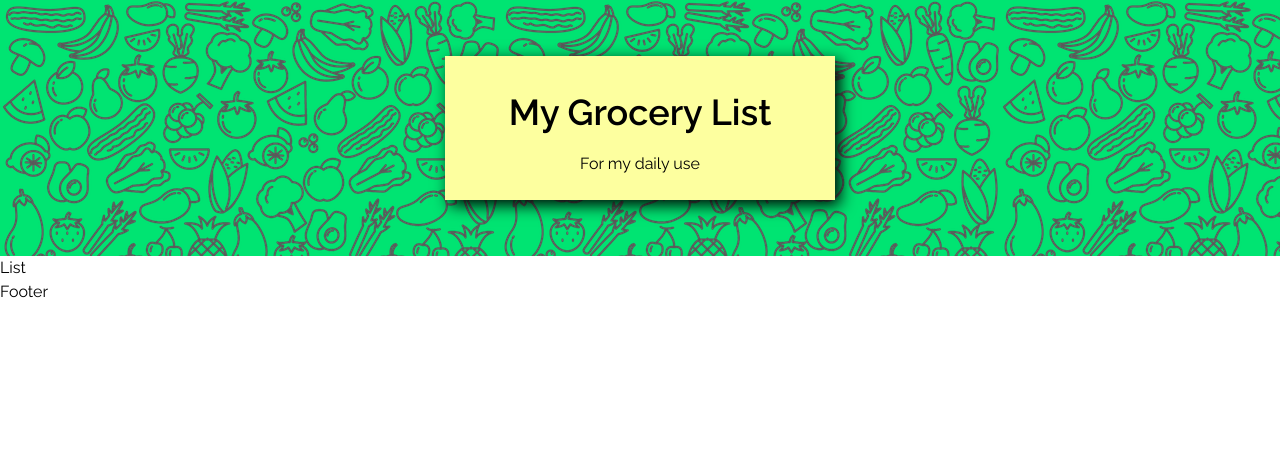
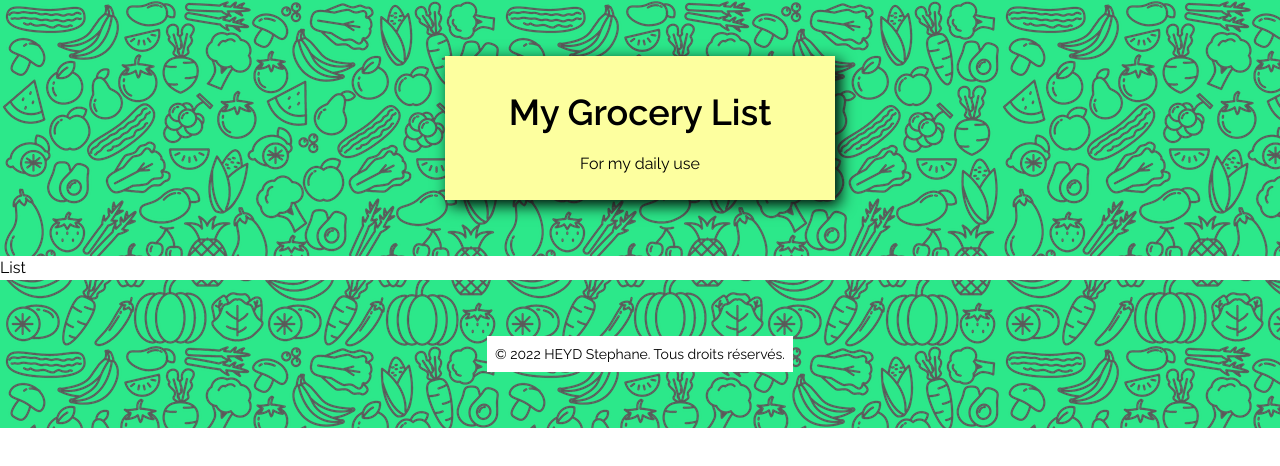
Before and after one commit to DrHyde01/GroceryList-React, a React (Vite) app: page / in a window 1280 px wide. Shown: the top 466 px of the page. Built offline with nearby package versions, Linux system fonts and the light colour scheme.

Commit message:
Footer and more custom CSS

```diff
--- a/src/components/Footer/index.jsx
+++ b/src/components/Footer/index.jsx
@@ -1,7 +1,19 @@
 import React from "react";
+import background from "../../images/foodPattern.png";
 
 const Footer = () => {
-  return <div>Footer</div>;
+  return (
+    <>
+      <footer
+        className="flex justify-center items-center p-14 bg-customGreen bg-fixed"
+        style={{ backgroundImage: `url('${background}')` }}
+      >
+        <p className="text-sm text-center p-2 bg-white">
+          © 2022 HEYD Stephane. Tous droits réservés.
+        </p>
+      </footer>
+    </>
+  );
 };
 
 export default Footer;
--- a/src/components/Header/index.jsx
+++ b/src/components/Header/index.jsx
@@ -4,10 +4,10 @@ import background from "../../images/foodPattern.png";
 const Header = () => {
   return (
     <div
-      className="flex justify-center align-center w-full h-auto p-14 bg-customGreen "
+      className="flex justify-center align-center w-full h-auto p-14 bg-customGreen bg-fixed "
       style={{ backgroundImage: `url('${background}')` }}
     >
-      <div className="flex flex-col justify-center w-1/3 p-5 bg-customYellow shadow-[_5px_5px_15px_#000] bg-fixed animate-titleAppear">
+      <div className="flex flex-col justify-center w-1/3 p-5 bg-customYellow shadow-[_5px_5px_15px_#000]  animate-titleAppear">
         <h1 className="text-4xl font-semibold text-center p-4">
           My Grocery List
         </h1>
--- a/tailwind.config.js
+++ b/tailwind.config.js
@@ -3,7 +3,7 @@ module.exports = {
   theme: {
     extend: {
       colors: {
-        customGreen: "#00e472",
+        customGreen: "rgba(0, 228, 114, 0.829)",
         customYellow: "#fdff9f",
       },
 
```
